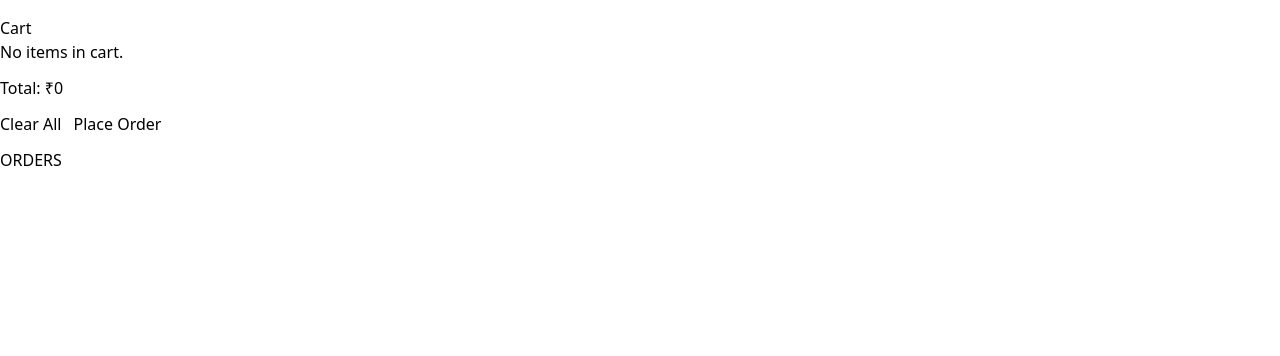
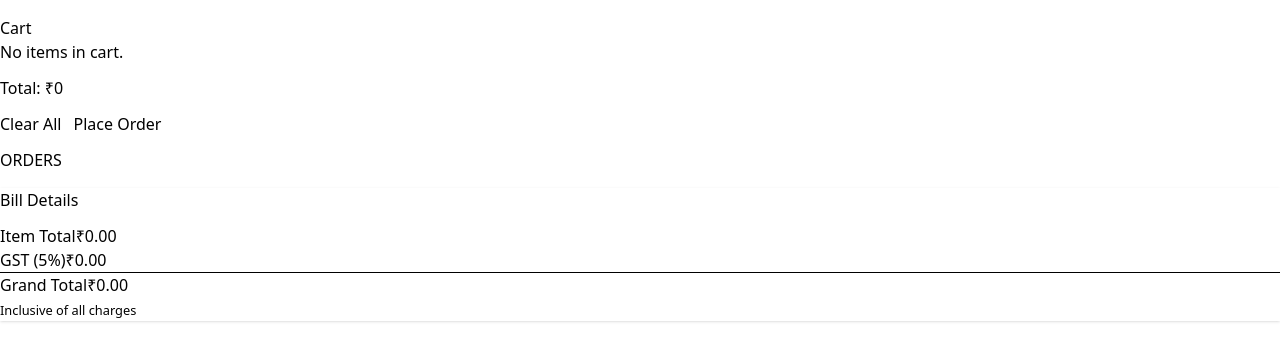
Before and after one commit to Omnia771148/spv, a Next.js app: page /cart in a window 1280 px wide. Shown: the top 356 px of the page. Built offline with nearby package versions, Linux system fonts and the light colour scheme; sample sign-in values are in the browser's storage.

Commit message:
Initial commit to new repo

```diff
--- a/src/app/cart/cartdisplay.js
+++ b/src/app/cart/cartdisplay.js
@@ -1,7 +1,7 @@
 'use client';
 import { useState, useEffect } from "react";
 
-export default function DisCart({ name, handleRemove, price, onTotalChange}) {
+export default function DisCart({ name, handleRemove, price, onTotalChange }) {
   const [count, setCount] = useState(1);
 
   function increment() {
@@ -14,25 +14,34 @@ export default function DisCart({ name, handleRemove, price, onTotalChange}) {
     }
   }
 
+  const itemTotal = price * count;
+  const gst = itemTotal * 0.05;          // ✅ 5% GST
+  const finalTotal = itemTotal + gst;    // ✅ Total with GST
+
   useEffect(() => {
     if (onTotalChange) {
-      onTotalChange(price * count);
+      onTotalChange(finalTotal);          // ✅ send GST included total
     }
   }, [count]);
 
   return (
     <div className="Dis">
       <div className="Dis">
-        <h1>{}</h1>
+
         <h3 className="Discart">{name}</h3>
-        <h4>{price * count}</h4>
 
-        <button onClick={handleRemove}>Remove</button><br></br>
+        <p>Item Price: ₹{itemTotal}</p>
+        <p>GST (5%): ₹{gst.toFixed(2)}</p>
+
+        <h4>Total: ₹{finalTotal.toFixed(2)}</h4>
+
+        <button onClick={handleRemove}>Remove</button><br />
+
         <button onClick={increment}>+</button>
         <button onClick={decrement}>-</button>
         {count}
+
       </div>
-
     </div>
   );
 }
--- a/src/app/cart/page.js
+++ b/src/app/cart/page.js
@@ -111,6 +111,9 @@ export default function Cart() {
   };
 
   const totalPrice = Object.values(itemTotals).reduce((acc, val) => acc + val, 0);
+  const gstAmount = totalPrice * 0.05;   // 5% GST
+  const grandTotal = totalPrice + gstAmount;
+
 
   if (loading) return <p>Checking authentication...</p>;
 
@@ -166,6 +169,37 @@ export default function Cart() {
           ORDERS
         </button>
       </div>
+      <div>
+        <div className="card shadow-sm mt-4">
+  <div className="card-body">
+
+    <h5 className="card-title mb-3">Bill Details</h5>
+
+    <div className="d-flex justify-content-between">
+      <span>Item Total</span>
+      <span>₹{totalPrice.toFixed(2)}</span>
+    </div>
+
+    <div className="d-flex justify-content-between">
+      <span>GST (5%)</span>
+      <span>₹{gstAmount.toFixed(2)}</span>
+    </div>
+
+    <hr />
+
+    <div className="d-flex justify-content-between fw-bold">
+      <span>Grand Total</span>
+      <span>₹{grandTotal.toFixed(2)}</span>
+    </div>
+
+    <small className="text-muted d-block mt-2">
+      Inclusive of all charges
+    </small>
+
+  </div>
+</div>
+
+    </div>
     </div>
   );
 }
--- a/src/app/data/page.js
+++ b/src/app/data/page.js
@@ -4,20 +4,20 @@
 
 
 export const Data = [
-  { id: 1, name: "ALOO 65", price: 170, restid: 1, button: "Add",type:"veg" },
-  { id: 2, name: "Gobi Manchurian", price: 170, restid: 1, button: "Add",type:"veg" },
-  { id: 3, name: "Gobi 65", price: 170, restid: 1, button: "Add",type:"non-veg" },
-  { id: 4, name: "Chilli Gobi", price: 170, restid: 1, button: "Add",type:"non-veg" },
+  { id: 1, name: "ALOO 65", price: 170, restid: 1, button: "Add",type:"veg" ,symbol:"🟢"},
+  { id: 2, name: "Gobi Manchurian", price: 170, restid: 1, button: "Add",type:"veg" ,symbol:"🟢" },
+  { id: 3, name: "Gobi 65", price: 170, restid: 1, button: "Add",type:"non-veg" ,symbol:"🔺"},
+  { id: 4, name: "Chilli Gobi", price: 170, restid: 1, button: "Add",type:"non-veg",symbol:"🔺" },
   //KNL
-  { id: 5, name: "ALOO 65", price: 170, restid: 2, button: "Add",type:"veg" },
-  { id: 6, name: "Gobi Manchurian", price: 170, restid: 2, button: "Add",type:"veg" },
-  { id: 7, name: "Gobi 65", price: 170, restid: 2, button: "Add",type:"non-veg" },
-  { id: 8, name: "Chilli Gobi", price: 170, restid: 2, button: "Add",type:"non-veg" },
+  { id: 5, name: "ALOO 65", price: 170, restid: 2, button: "Add",type:"veg",symbol:"🟢" },
+  { id: 6, name: "Gobi Manchurian", price: 170, restid: 2, button: "Add",type:"veg",symbol:"🟢" },
+  { id: 7, name: "Gobi 65", price: 170, restid: 2, button: "Add",type:"non-veg",symbol:"🔺" },
+  { id: 8, name: "Chilli Gobi", price: 170, restid: 2, button: "Add",type:"non-veg",symbol:"🔺" },
   //snow field
-  { id: 9, name: "Veg Cheese Pizza", price: 170, restid: 2, button: "Add",type:"veg" },
-  { id: 10, name: "Veg Corn Pizza",price: 170,restid: 2, button: "Add",type:"veg" },
-  { id: 11, name: "Veg Burger", price: 170, restid: 2, button: "Add",type:"non-veg" },
-  { id: 12, name: "Garlic Bread", price: 170, restid: 2, button: "Add",type:"non-veg" },
+  { id: 9, name: "Veg Cheese Pizza", price: 170, restid: 2, button: "Add",type:"veg",symbol:"🟢" },
+  { id: 10, name: "Veg Corn Pizza",price: 170,restid: 2, button: "Add",type:"veg",symbol:"🟢" },
+  { id: 11, name: "Veg Burger", price: 170, restid: 2, button: "Add",type:"non-veg",symbol:"🔺" },
+  { id: 12, name: "Garlic Bread", price: 170, restid: 2, button: "Add",type:"non-veg",symbol:"🔺"},
 
 
 
--- a/src/app/knlrest/page.js
+++ b/src/app/knlrest/page.js
@@ -106,6 +106,7 @@ export default function KushasMenuList() {
             <ProductCard
               key={item.id}
               name={item.name}
+              symbol={item.symbol}
               price={item.price}
               button={item.button}
               item={item}
--- a/src/app/kushas/page.js
+++ b/src/app/kushas/page.js
@@ -100,6 +100,7 @@ export default function KushasMenuList() {
             <ProductCard
               key={item.id}
               name={item.name}
+              symbol={item.symbol}
               price={item.price}
               button={item.button}
               item={item}
--- a/src/app/snowfield/page.js
+++ b/src/app/snowfield/page.js
@@ -98,6 +98,7 @@ export default function KushasMenuLite() {
             <ProductCard
               key={item.id}
               name={item.name}
+              symbol={item.symbol}
               price={item.price}
               button={item.button}
               item={item}
--- a/src/app/universaldisplay/page.js
+++ b/src/app/universaldisplay/page.js
@@ -1,5 +1,5 @@
 'use client'
-export function ProductCard({ name, price, button,onAddToCart, item }) {
+export function ProductCard({ name, price, button,onAddToCart, item , symbol }) {
   const handleClick = () => {
     if (onAddToCart) {
       onAddToCart(item);
@@ -10,7 +10,9 @@ export function ProductCard({ name, price, button,onAddToCart, item }) {
     <div className="product-card">
       <div className="productcard">
         <h3 className="producttitle">{name}</h3>
+        <p className="symbol">{symbol}</p>
         <p className="productprice">₹{price}</p>
+
         <button onClick={handleClick}>{button}</button>
       </div>
     </div>
```
